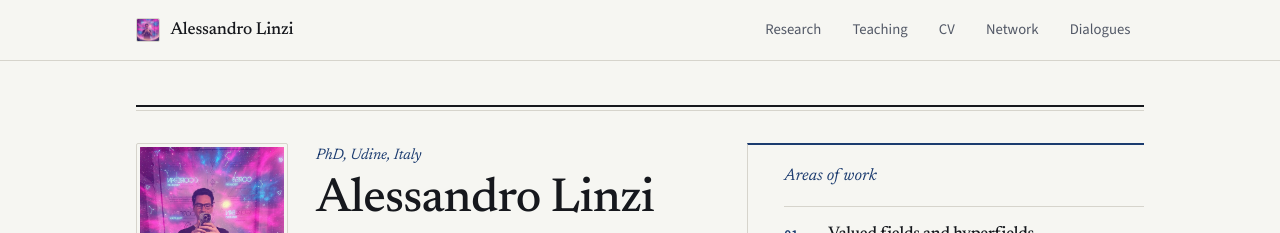
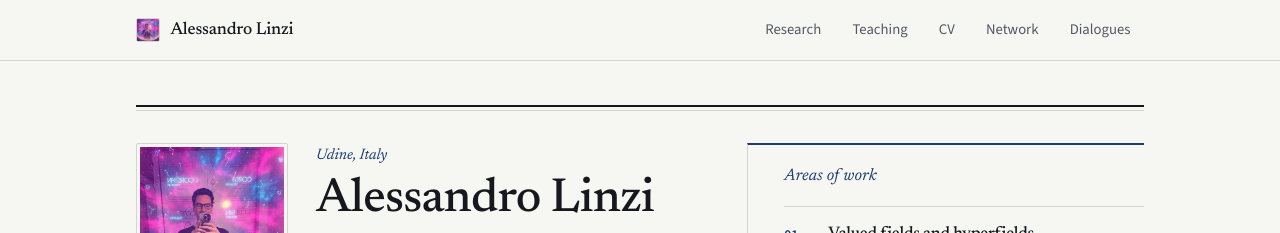
Before and after one commit to linzialessandro/PersonalWebsite, a React (Vite) app: page / in a window 1280 px wide. Shown: the top 233 px of the page. Built offline with nearby package versions, Linux system fonts and the light colour scheme.

Commit message:
content: drop PhD from home address line
Show only location (Udine, Italy) in the hero kicker.

```diff
--- a/src/pages/Home.jsx
+++ b/src/pages/Home.jsx
@@ -22,9 +22,7 @@ const Home = () => {
               className="profile-photo"
             />
             <div>
-              <p className="page-kicker">
-                {profile.honorific}, {profile.location}
-              </p>
+              <p className="page-kicker">{profile.location}</p>
               <h1 className="hero-title">{profile.name}</h1>
               <p className="monograph-epigraph">{profile.tagline}</p>
             </div>
```
Also changed, not shown: 1 other file (tests, documents, lock files or other folders).
